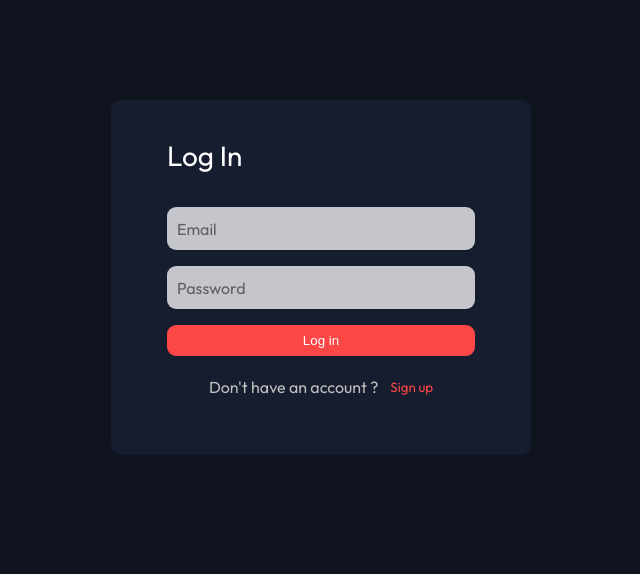
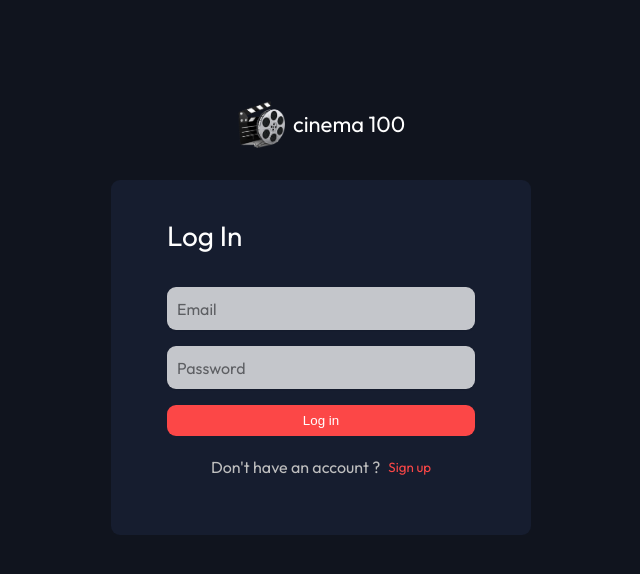
Before and after one commit to nemanjamalesija/cinema-100, a React (Vite) app: page / in a window 1280 px wide. Shown: the top 574 px of the page, without its empty margins (319-959 px from the left). Built offline with nearby package versions, Linux system fonts and the light colour scheme.

Commit message:
Add logo to the login page

```diff
--- a/src/pages/LogInPage.tsx
+++ b/src/pages/LogInPage.tsx
@@ -96,6 +96,11 @@ const LogInPage = () => {
   return (
     <section className='section__log-in'>
       <div className='container__forms u--justify--center'>
+        <div className='nav__logo--div   u--align--center'>
+          <img src={logo} className='login-logo' alt='logo' />
+
+          <p className='login-logo-p'>cinema 100</p>
+        </div>
         <form
           className={
             formToDispay === 'login'
--- a/src/pages/login.css
+++ b/src/pages/login.css
@@ -5,12 +5,30 @@ link--nav.reset {
 .container__forms {
   width: 70rem;
   margin: 10rem auto;
+  display: flex;
+  flex-direction: column;
+  align-items: center;
+  gap: 3.2rem;
+}
+
+.nav__logo--div {
+  gap: 0.8rem;
+}
+
+.login-logo {
+  height: 4.8rem;
+  width: 4.8rem;
+}
+
+.login-logo-p {
+  font-size: 2.2rem;
+  color: #fff;
 }
 
 .form-credentials {
   background-color: #161d2f;
   padding: 3.6rem 5.6rem 5.6rem;
-  border-radius: 1rem;
+  border-radius: 0.9rem;
   width: 60%;
 }
 
@@ -36,7 +54,7 @@ link--nav.reset {
   border: none;
   background-color: #fff;
   opacity: 75%;
-  border-radius: 9px;
+  border-radius: 0.9rem;
   box-shadow: 0 1px 2px rgba(0, 0, 0, 0.1);
   transition: all 0.3s;
 }
@@ -51,7 +69,7 @@ link--nav.reset {
 }
 
 .login--redirect {
-  gap: 1.2rem;
+  gap: 0.8rem;
   margin-top: 2rem;
   font-size: 1.6rem;
 }
@@ -65,7 +83,7 @@ link--nav.reset {
   background-color: var(--color--accent--primary);
   border: none;
   padding: 0.8rem 1.6rem;
-  border-radius: 9px;
+  border-radius: 0.9rem;
   margin-top: 1.6rem;
   cursor: pointer;
   color: #fff;
```
